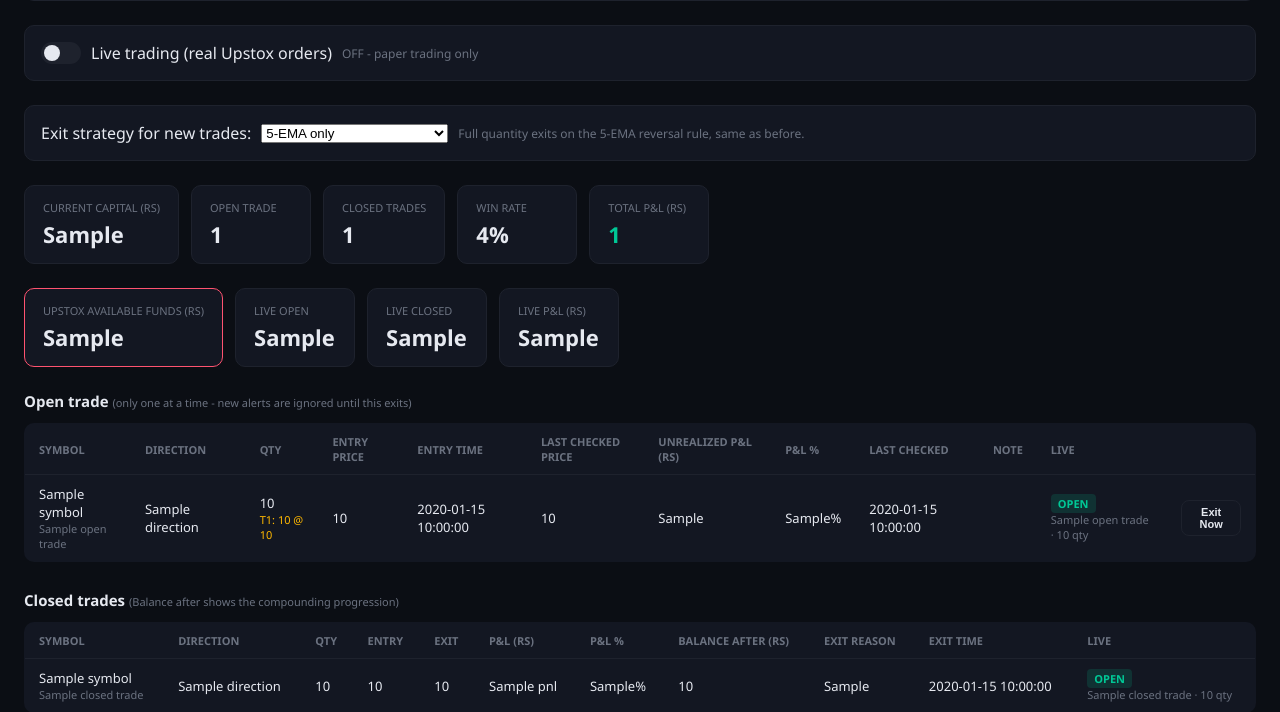
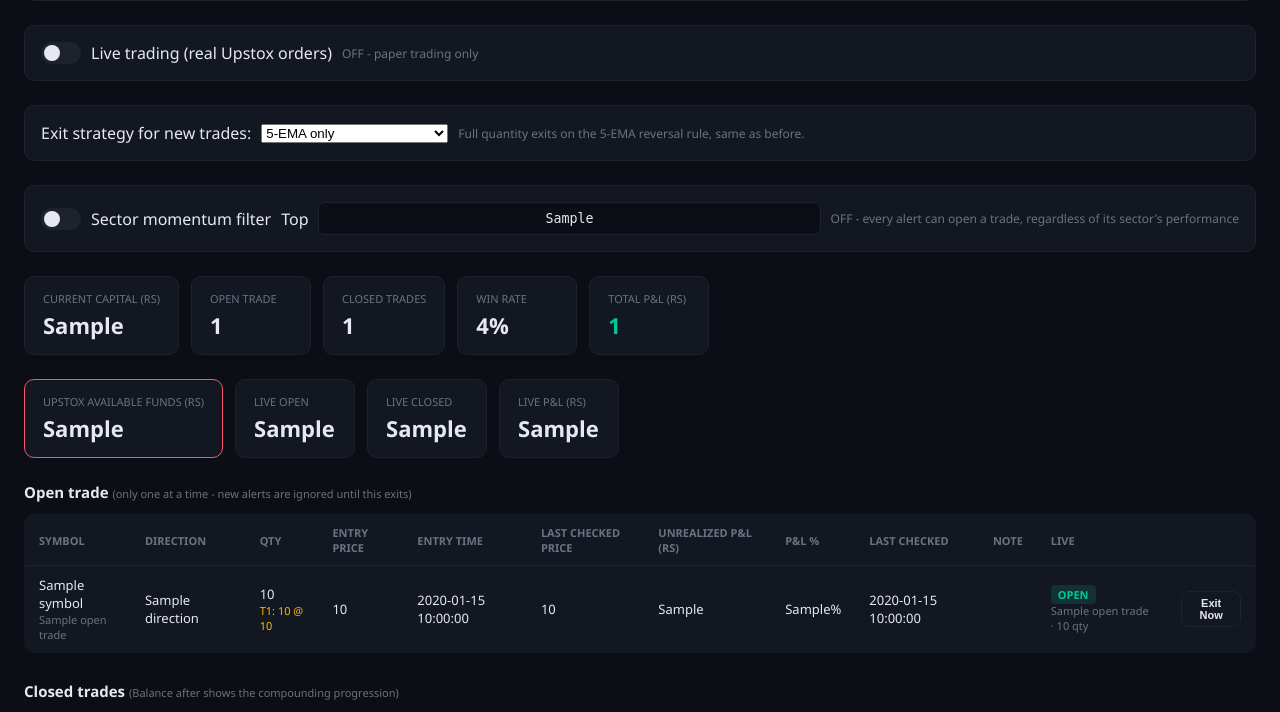
Before and after one commit to rajaram997267-ops/Rajaram-Trading-Terminal-RTT-v0.0, a Flask app: template templates/paper_trading.html in a window 1280 px wide. Shown: the part 303-1015 px from the top of the page. Run offline with Flask 3, Linux system fonts and the light colour scheme; the template is opened without the code that fills it: most values are stand-ins (such as "Sample title", 1, 10 or a date in 2020); parts of the project's set-up code (start-up, migrations or seed data) failed here and were passed over; some libraries are stand-ins or nearby versions.

Commit message:
Add files via upload

```diff
--- a/templates/paper_trading.html
+++ b/templates/paper_trading.html
@@ -227,6 +227,19 @@
     </span>
   </div>
 
+  <div class="settings-box">
+    <label class="switch">
+      <input type="checkbox" id="sectorFilterToggle" {% if sector_filter_enabled %}checked{% endif %} onchange="toggleSectorFilter()">
+      <span class="slider"></span>
+    </label>
+    <span>Sector momentum filter</span>
+    <span>Top</span>
+    <input type="text" id="sectorFilterTopN" value="{{ sector_filter_top_n }}" style="width: 40px; text-align: center;" onchange="toggleSectorFilter()">
+    <span class="token-status" id="sectorFilterStatus">
+      {% if sector_filter_enabled %}ON - Buy needs a top-{{ sector_filter_top_n }} sector, Sell needs a bottom-{{ sector_filter_top_n }} sector; everything else is skipped{% else %}OFF - every alert can open a trade, regardless of its sector's performance{% endif %}
+    </span>
+  </div>
+
   <div class="stats">
     <div class="stat-card">
       <div class="label">Current capital (Rs)</div>
@@ -396,6 +409,29 @@
         statusEl.textContent = result.exit_strategy === "TARGETS"
           ? "Books half the qty at +2% (breakeven stop after), rest at +4%. 5-EMA only protects before Target-1."
           : "Full quantity exits on the 5-EMA reversal rule, same as before.";
+      } catch (err) {
+        statusEl.textContent = "Failed to update - see console";
+        console.error(err);
+      }
+    }
+
+    async function toggleSectorFilter() {
+      const checkbox = document.getElementById("sectorFilterToggle");
+      const topNInput = document.getElementById("sectorFilterTopN");
+      const statusEl = document.getElementById("sectorFilterStatus");
+      const enabled = checkbox.checked;
+      const topN = parseInt(topNInput.value, 10) || 5;
+      try {
+        const res = await fetch("/api/paper-trading/sector-filter-toggle", {
+          method: "POST",
+          headers: { "Content-Type": "application/json" },
+          body: JSON.stringify({ enabled, top_n: topN }),
+        });
+        const result = await res.json();
+        topNInput.value = result.sector_filter_top_n;
+        statusEl.textContent = result.sector_filter_enabled
+          ? `ON - Buy needs a top-${result.sector_filter_top_n} sector, Sell needs a bottom-${result.sector_filter_top_n} sector; everything else is skipped`
+          : "OFF - every alert can open a trade, regardless of its sector's performance";
       } catch (err) {
         statusEl.textContent = "Failed to update - see console";
         console.error(err);
```
